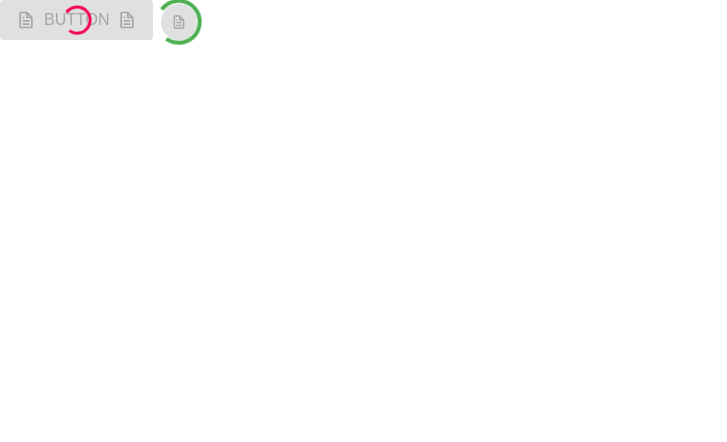
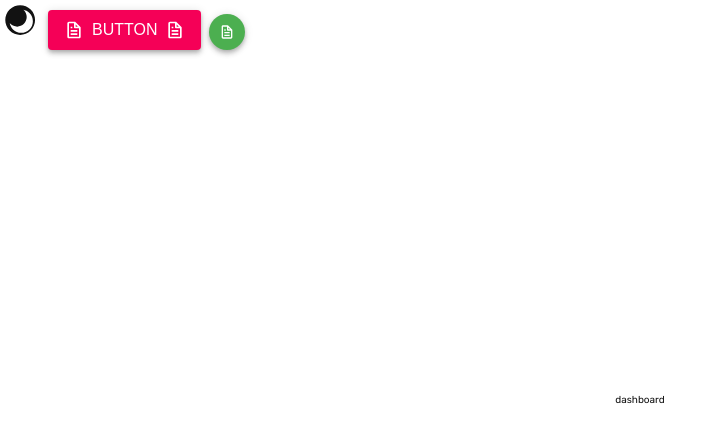
Before and after one commit to tuhinsaud4614/mern-ecommerce, a React (Create React App) app in the folder front-end/admin-site/: page / in a window 1280 px wide. Shown: the top 442 px of the page, without its empty margins (0-727 px from the left). Built offline with nearby package versions, Linux system fonts and the light colour scheme.

Commit message:
Front-End: Admin - Theme Switch component created

```diff
--- a/front-end/admin-site/package.json
+++ b/front-end/admin-site/package.json
@@ -12,6 +12,7 @@
     "@types/react-dom": "^17.0.8",
     "classnames": "^2.3.1",
     "formik": "^2.2.9",
+    "framer-motion": "^4.1.17",
     "react": "^17.0.2",
     "react-dom": "^17.0.2",
     "react-helmet": "^6.1.0",
--- a/front-end/admin-site/src/App.tsx
+++ b/front-end/admin-site/src/App.tsx
@@ -1,41 +1,40 @@
-import { useEffect, useState } from "react";
 import { BiFile } from "react-icons/bi";
 
 import Button, { IconButton } from "./shared/components/ui/button";
 import "./App.scss";
+import { Route, Switch } from "react-router-dom";
+import routes from "./routes";
+import ThemeSwitch from "./shared/components/theme-switch";
+import Dashboard from "./pages/dashboard";
 
 function App() {
-  const [dark, setDark] = useState<boolean>(false);
-
-  useEffect(() => {
-    if (dark) {
-      !document.body.classList.contains("dark") &&
-        document.body.classList.add("dark");
-    } else {
-      document.body.classList.contains("dark") &&
-        document.body.classList.remove("dark");
-    }
-  }, [dark]);
   return (
+    <Switch>
+      <Route path={routes.dashboard.path}>
+        <Dashboard />
         <div className="App">
+          <ThemeSwitch />
           <Button
+            style={{ marginLeft: "8px" }}
             startIcon={<BiFile />}
             endIcon={<BiFile />}
             variant="danger"
-        onClick={() => setDark((prev) => !prev)}
-        pending
+            // onClick={() => changeTheme("dark")}
+            // pending
           >
             button
           </Button>
           <IconButton
             style={{ marginLeft: "8px" }}
             variant="success"
-        onClick={() => setDark((prev) => !prev)}
-        pending
+            // onClick={() => changeTheme("light")}
+            // pending
           >
             <BiFile />
           </IconButton>
         </div>
+      </Route>
+    </Switch>
   );
 }
 
--- a/front-end/admin-site/src/index.scss
+++ b/front-end/admin-site/src/index.scss
@@ -65,6 +65,7 @@ body {
 
   font-family: "Rubik", "Roboto", sans-serif;
   background: #fff;
+  color: var(--text-color);
 }
 
 body.dark {
--- /dev/null
+++ b/front-end/admin-site/src/pages/dashboard/index.module.scss
@@ -0,0 +1,7 @@
+@import "../../styles/mixins";
+
+.root {
+  & > div {
+    @include position-center;
+  }
+}
--- /dev/null
+++ b/front-end/admin-site/src/pages/dashboard/index.tsx
@@ -0,0 +1,17 @@
+import { FC } from "react";
+import styles from "./index.module.scss";
+
+interface Props {}
+
+const Dashboard: FC<Props> = () => {
+  console.log("dashboard");
+  return (
+    <div className={styles.root}>
+      <div>dashboard</div>
+    </div>
+  );
+};
+
+Dashboard.displayName = "Dashboard";
+
+export default Dashboard;
--- /dev/null
+++ b/front-end/admin-site/src/routes/index.ts
@@ -0,0 +1,15 @@
+type TKeys = "dashboard";
+
+interface IObj {
+  name: string;
+  path: string;
+}
+
+const routes: { [key in TKeys]: IObj } = {
+  dashboard: {
+    name: "Dashboard",
+    path: "/",
+  },
+};
+
+export default routes;
--- /dev/null
+++ b/front-end/admin-site/src/shared/components/theme-switch/index.module.scss
@@ -0,0 +1,29 @@
+@import "../../../styles/functions";
+
+.root {
+  cursor: pointer;
+  user-select: none;
+  height: 4rem;
+  width: 4rem;
+  animation: round 0.5s linear;
+  transform: rotateZ(225deg);
+  padding: spacing(0.5);
+  border-radius: 50%;
+  &.sun {
+    color: #fdb813;
+  }
+
+  &.moon {
+    color: var(--text-color);
+  }
+
+  @keyframes round {
+    0% {
+      transform: rotateZ(0deg);
+    }
+
+    100% {
+      transform: rotateZ(225deg);
+    }
+  }
+}
--- /dev/null
+++ b/front-end/admin-site/src/shared/components/theme-switch/index.tsx
@@ -0,0 +1,26 @@
+import { FiSun } from "react-icons/fi";
+import { GiMoon } from "react-icons/gi";
+import classNames from "classnames";
+
+import useTheme from "../../hooks/useTheme";
+import styles from "./index.module.scss";
+
+const ThemeSwitch = () => {
+  const [theme, changeTheme] = useTheme();
+
+  return theme === "dark" ? (
+    <FiSun
+      className={classNames(styles.root, styles.sun)}
+      onClick={() => changeTheme("light")}
+    />
+  ) : (
+    <GiMoon
+      className={classNames(styles.root, styles.moon)}
+      onClick={() => changeTheme("dark")}
+    />
+  );
+};
+
+ThemeSwitch.displayName = "Theme-Switch";
+
+export default ThemeSwitch;
--- a/front-end/admin-site/src/shared/components/ui/button/index.tsx
+++ b/front-end/admin-site/src/shared/components/ui/button/index.tsx
@@ -41,6 +41,8 @@ export const IconButton = forwardRef<HTMLButtonElement, IProps>(
   }
 );
 
+IconButton.displayName = "IconButton";
+
 interface Props extends ButtonHTMLAttributes<HTMLButtonElement> {
   pending?: boolean;
   className?: string;
@@ -83,4 +85,6 @@ const Button = forwardRef<HTMLButtonElement, Props>(
   }
 );
 
+Button.displayName = "Button";
+
 export default Button;
--- /dev/null
+++ b/front-end/admin-site/src/shared/hooks/useTheme.ts
@@ -0,0 +1,27 @@
+import { useEffect, useState } from "react";
+
+type TMode = "dark" | "light";
+
+const useTheme = (): [TMode, (mode: TMode) => void] => {
+  const [theme, setTheme] = useState<TMode>(
+    () => (localStorage.getItem("theme") as TMode) || "light"
+  );
+
+  useEffect(() => {
+    localStorage.setItem("theme", theme);
+    if (theme === "dark") {
+      !document.body.classList.contains("dark") &&
+        document.body.classList.add("dark");
+    } else {
+      document.body.classList.contains("dark") &&
+        document.body.classList.remove("dark");
+    }
+  }, [theme]);
+
+  const changeTheme = (mode: TMode) => {
+    setTheme(mode);
+  };
+  return [theme, changeTheme];
+};
+
+export default useTheme;
--- a/front-end/admin-site/src/styles/_mixins.scss
+++ b/front-end/admin-site/src/styles/_mixins.scss
@@ -16,3 +16,21 @@
   }
   src: url($file-path) format($format);
 }
+
+@mixin flex-center($line: false) {
+  @if $line {
+    display: inline-flex;
+  } @else {
+    display: flex;
+  }
+
+  justify-content: center;
+  align-items: center;
+}
+
+@mixin position-center {
+  position: absolute;
+  top: 50%;
+  left: 50%;
+  transform: translate(-50%, -50%);
+}
```
Also changed, not shown: 1 other file (tests, documents, lock files or other folders). Lines whose indentation alone changed are shown as unchanged.
